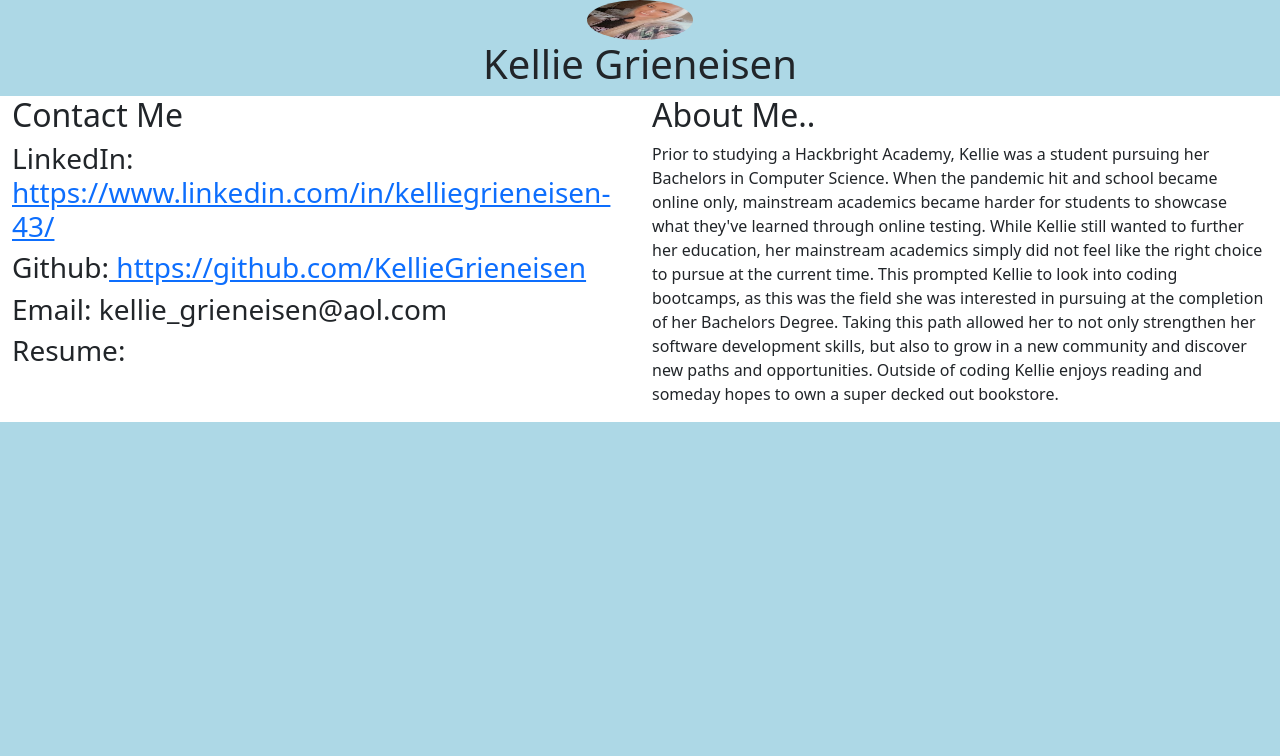
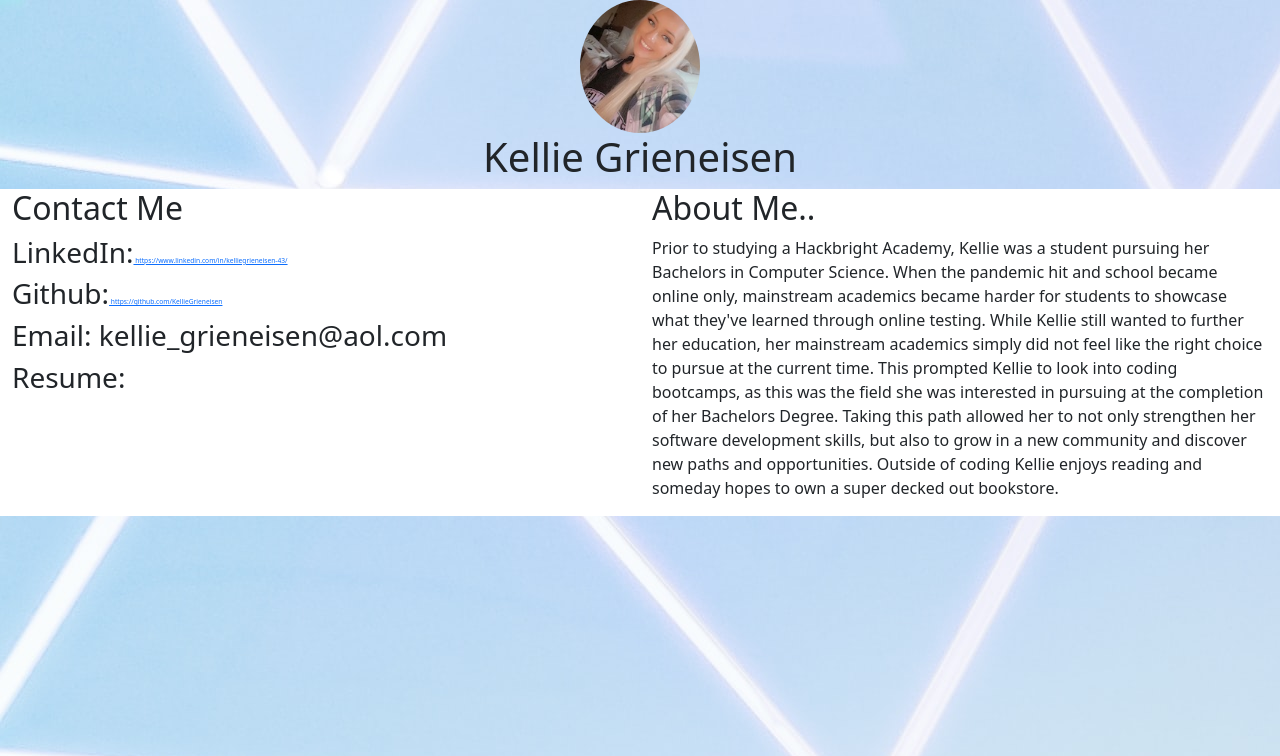
Before and after one commit to KellieGrieneisen/KGWeb, a Flask app: page / in a window 1280 px wide. Shown: the top 756 px of the page. Run offline with Flask 2, Linux system fonts and the light colour scheme.

Commit message:
changed background to img

```diff
--- a/static/css/web_style.css
+++ b/static/css/web_style.css
@@ -4,15 +4,18 @@ h1 {
 }
 
 body {
-    background-color: lightblue;
+    background-image: url('/static/img/scott-webb-OxHPDs4WV8Y-unsplash.jpg');
 }
 
 img {
     border-radius: 50%;
     width: 15pt;
-    height: 30pt;
+    height: 50pt;
 }
 
 #contact {
     background-color: white;
 }
+a{
+    font-size: 5pt;
+}
--- a/templates/home.html
+++ b/templates/home.html
@@ -1,7 +1,7 @@
 {% extends 'base.html' %}
 
 {% block body %}
-<img class="mx-auto d-block" style="width: 80pt" src="/static/img/IMG_5334.jpg">
+<img class="mx-auto d-block" style="width: 90pt; height:100pt" src="/static/img/IMG_5334.jpg">
 <h1>Kellie Grieneisen</h1>
 
 <div class="container-fluid" id="contact">
```
Also changed, not shown: static/img/scott-webb-OxHPDs4WV8Y-unsplash.jpg (added), 2 other files.
